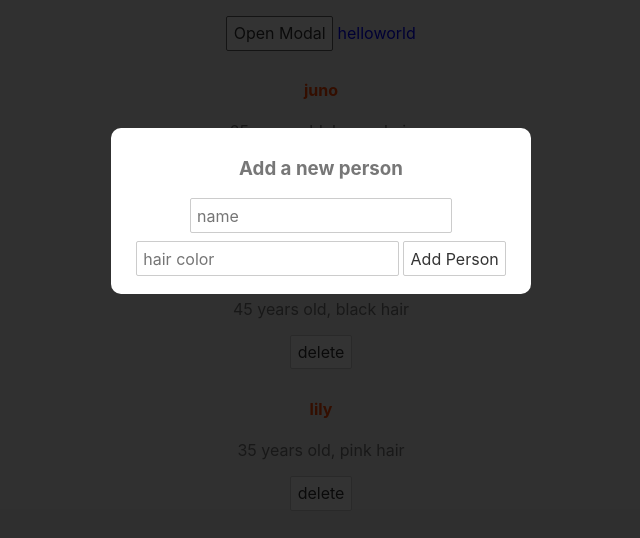
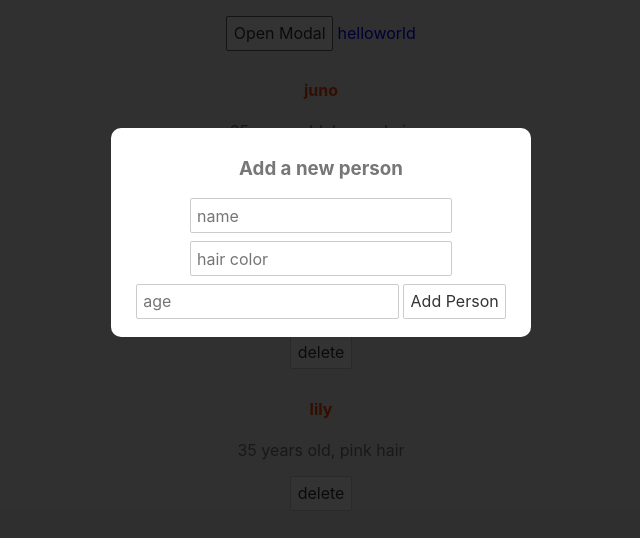
Before and after one commit to jy7123943/svelte-practice, a Svelte app: page / in a window 1280 px wide. Both pictures are taken after a click on the button "Open Modal". Shown: the top 538 px of the page, without its empty margins (319-959 px from the left). Built offline with nearby package versions, Linux system fonts and the light colour scheme.

Commit message:
Add form in svelte app

```diff
--- /dev/null
+++ b/src/AddPersonForm.svelte
@@ -0,0 +1,19 @@
+<script>
+  let name;
+  let hairColor;
+  let age;
+
+  const handleSubmit = () => {
+    console.log(name, hairColor, age);
+  };
+</script>
+
+<h3>Add a new person</h3>
+<form on:submit|preventDefault={handleSubmit}>
+  <input type="text" placeholder="name" bind:value={name} />
+  <input type="text" placeholder="hair color" bind:value={hairColor} />
+  <input type="number" placeholder="age" bind:value={age} />
+  <button>Add Person</button>
+</form>
+
+<style></style>
--- a/src/App.svelte
+++ b/src/App.svelte
@@ -1,5 +1,6 @@
 <script>
 	import Modal from './Modal.svelte';
+	import AddPersonForm from './AddPersonForm.svelte';
 
 	let showModal = false;
 
@@ -27,12 +28,7 @@
 </script>
 
 <Modal {showModal} on:click={toggleModal}>
-	<h3>Add a new person</h3>
-	<form>
-		<input type="text" placeholder="name" />
-		<input type="text" placeholder="hair color" />
-		<button>Add Person</button>
-	</form>
+	<AddPersonForm />
 	<!-- <div slot="title">
 		<h3>Add a new person</h3>
 	</div> -->
```
